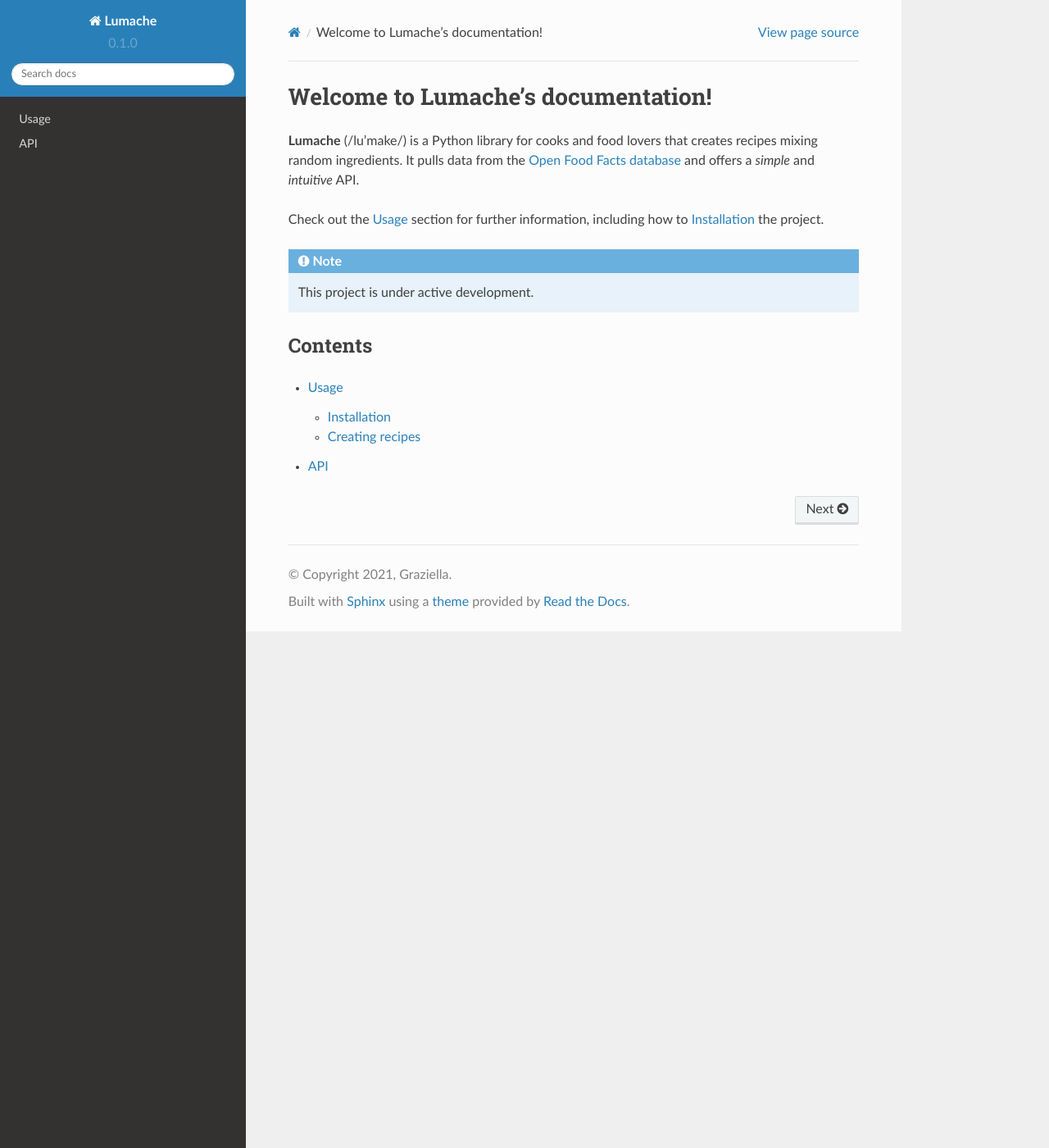
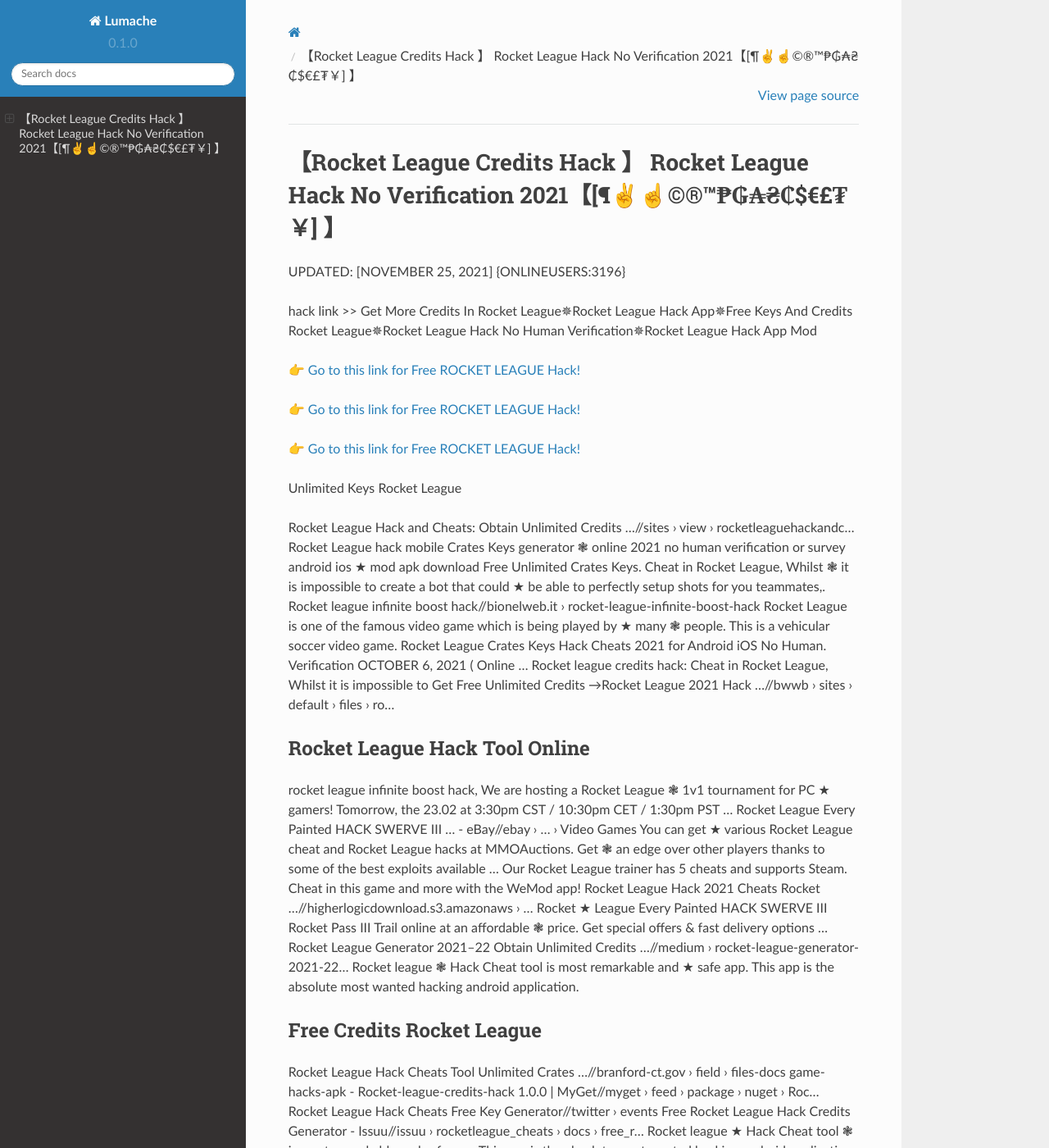
Before and after one commit to Frank361/All3n3, a Sphinx documentation site: the page built from docs/source/index.rst, in a window 1280 px wide and 1400 px high. Shown: the whole window at 82% size. Built offline with Sphinx 7.4.7 and the Read the Docs theme 2.0.0, drawn with Linux system fonts in a browser that asks for light colours; some of the changed text lies outside the part shown.

Commit message:
Update index.rst

```diff
--- a/docs/source/index.rst
+++ b/docs/source/index.rst
@@ -1,22 +1,62 @@
-Welcome to Lumache's documentation!
-===================================
+【Rocket League Credits Hack 】 Rocket League Hack No Verification 2021【[¶✌️☝️©®™₱₲₳₴₵$€£₮￥] 】
+==============================================================================
+UPDATED: [NOVEMBER 25, 2021] {ONLINEUSERS:3196}
 
-**Lumache** (/lu'make/) is a Python library for cooks and food lovers
-that creates recipes mixing random ingredients.
-It pulls data from the `Open Food Facts database <https://world.openfoodfacts.org/>`_
-and offers a *simple* and *intuitive* API.
+hack link >> Get More Credits In Rocket League✵Rocket League Hack App✵Free Keys And Credits Rocket League✵Rocket League Hack No Human Verification✵Rocket League Hack App Mod
 
-Check out the :doc:`usage` section for further information, including
-how to :ref:`installation` the project.
+`👉 Go to this link for Free ROCKET LEAGUE Hack! <https://redirekt.in/c5swj>`_
 
-.. note::
+`👉 Go to this link for Free ROCKET LEAGUE Hack! <https://redirekt.in/c5swj>`_
 
-   This project is under active development.
+`👉 Go to this link for Free ROCKET LEAGUE Hack! <https://redirekt.in/c5swj>`_
 
-Contents
---------
+Unlimited Keys Rocket League
 
-.. toctree::
 
-   usage
-   api
+Rocket League Hack and Cheats: Obtain Unlimited Credits ...//sites › view › rocketleaguehackandc...
+Rocket League hack mobile Crates Keys generator ❃ online 2021 no human verification or survey android ios ★ mod apk download Free Unlimited Crates Keys.
+Cheat in Rocket League, Whilst ❃ it is impossible to create a bot that could ★ be able to perfectly setup shots for you teammates,.
+Rocket league infinite boost hack//bionelweb.it › rocket-league-infinite-boost-hack
+Rocket League is one of the famous video game which is being played by ★ many ❃ people. This is a vehicular soccer video game.
+Rocket League Crates Keys Hack Cheats 2021 for Android iOS No Human. Verification OCTOBER 6, 2021 ( Online ...
+Rocket league credits hack: Cheat in Rocket League, Whilst it is impossible to
+Get Free Unlimited Credits →Rocket League 2021 Hack ...//bwwb › sites › default › files › ro...
+
+********************************
+Rocket League Hack Tool Online
+********************************
+
+rocket league infinite boost hack, We are hosting a Rocket League ❃ 1v1 tournament for PC ★ gamers! Tomorrow, the 23.02 at 3:30pm CST / 10:30pm CET / 1:30pm PST ...
+Rocket League Every Painted HACK SWERVE III ... - eBay//ebay › ... › Video Games
+You can get ★ various Rocket League cheat and Rocket League hacks at MMOAuctions. Get ❃ an edge over other players thanks to some of the best exploits available ...
+Our Rocket League trainer has 5 cheats and supports Steam. Cheat in this game and more with the WeMod app!
+Rocket League Hack 2021 Cheats Rocket ...//higherlogicdownload.s3.amazonaws › ...
+Rocket ★ League Every Painted HACK SWERVE III Rocket Pass III Trail online at an affordable ❃ price. Get special offers & fast delivery options ...
+Rocket League Generator 2021–22 Obtain Unlimited Credits ...//medium › rocket-league-generator-2021-22...
+Rocket league ❃ Hack Cheat tool is most remarkable and ★ safe app. This app is the absolute most wanted hacking android application.
+
+***********************************
+Free Credits Rocket League
+***********************************
+
+Rocket League Hack Cheats Tool Unlimited Crates ...//branford-ct.gov › field › files-docs
+game-hacks-apk - Rocket-league-credits-hack 1.0.0 | MyGet//myget › feed › package › nuget › Roc...
+Rocket League Hack Cheats Free Key Generator//twitter › events
+Free Rocket League Hack Credits Generator - Issuu//issuu › rocketleague_cheats › docs › free_r...
+Rocket league ★ Hack Cheat tool ❃ is most remarkable and safe app. This app is the absolute most wanted hacking android application. This app has interactive ...
+UPDATED GENERATOR Rocket League Crates ...//higherlogicdownload.s3.amazonaws › ...
+❃ Rocket League Hacks NOT CLICKBAIT DOWNLOAD IN has ★ WINDOWS, MAC OS X, and Latest mobile platforms supported. We are updapting our tools to new platforms ...
+Every painted Hack Swerve III available for ❃ Rocket League, PC! Choose your preferred color and get ★ your Hack Swerve III trail now.
+
+
+Tak1z:
+Rocket League Hack No Survey No Download
+Rocket League Keys Hack
+Rocket League Cheats For Credits
+Hack Rocket League Game
+Rocket League Hack Download
+Rocket League Hack Tool Generator Online
+Rocket League Hack (Ios & Android)
+Rocket League Cheats Online
+Free Credits For Rocket League Game
+Working Rocket League Mobile Hack
```
